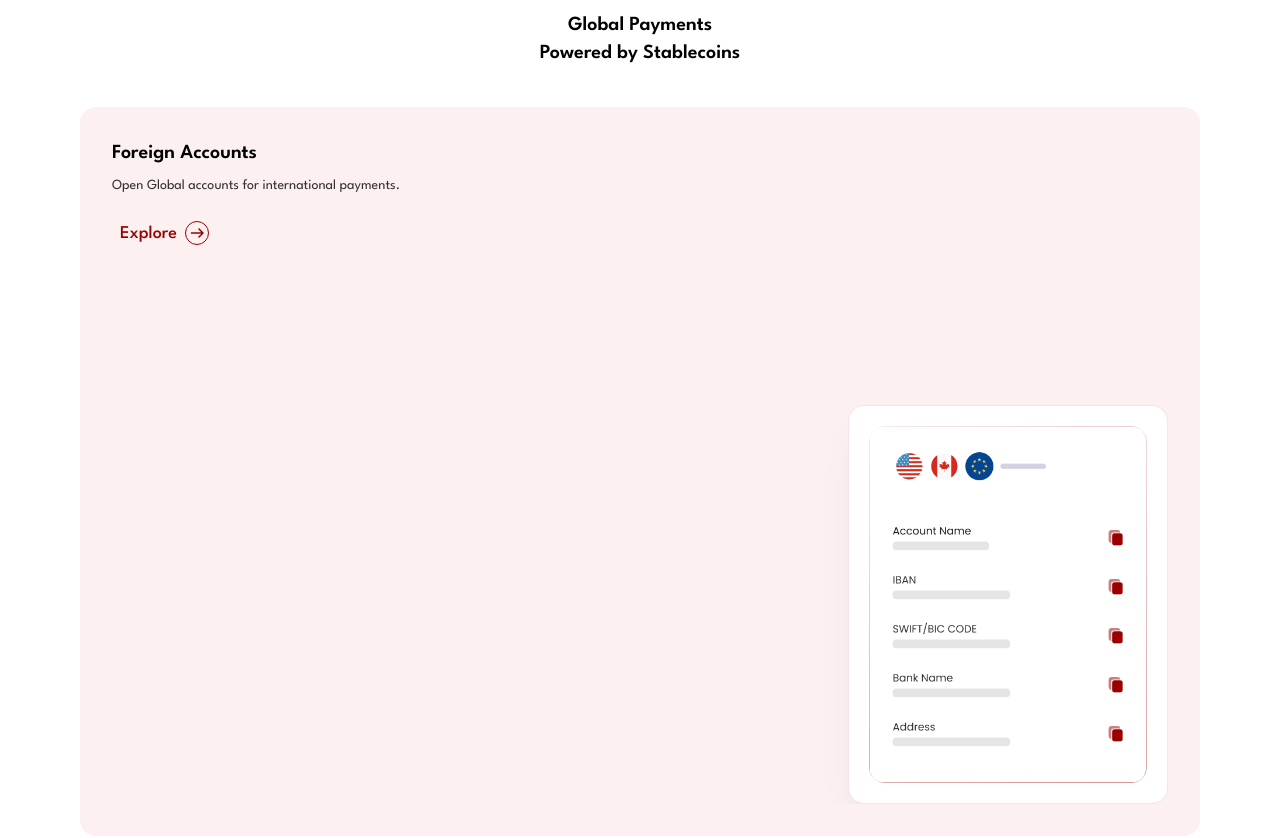
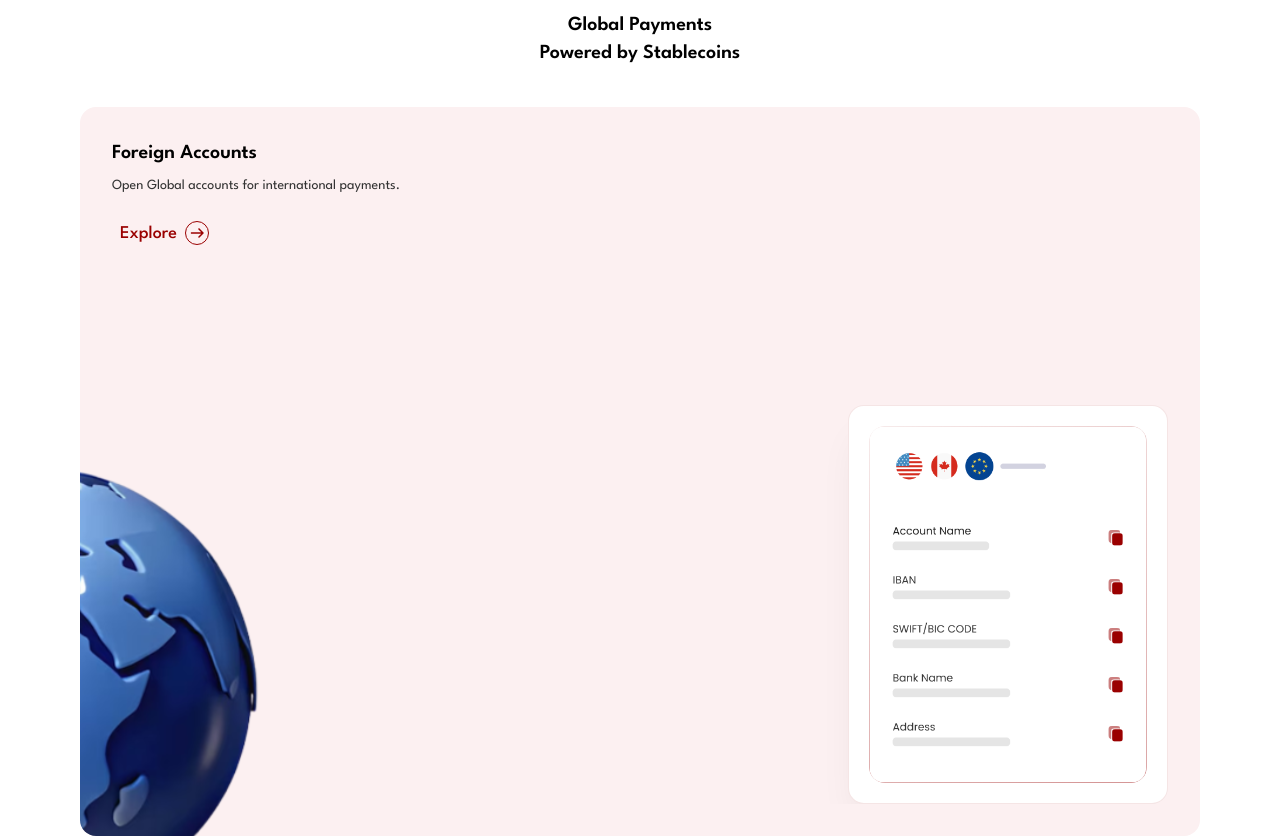
Before and after one commit to codacdanny/paybyleap-landing, a React (Vite) app: page / in a window 1280 px wide. Shown: the part 1020-1858 px from the top of the page. Built offline with nearby package versions, Linux system fonts and the light colour scheme; a web font is replaced by a local one.

Commit message:
added foreign accounts images

```diff
--- a/src/data/images/Index.tsx
+++ b/src/data/images/Index.tsx
@@ -12,6 +12,7 @@ import feesPolygon from "@/assets/images/Polygonbg.svg";
 import cryptoGraphic from "@/assets/images/cryptimg.svg";
 import smarterLogo from "@/assets/images/smarterlogo.svg";
 import foreignImage from "@/assets/images/foreign-image.png";
+import bgGlobe from "@/assets/images/foreign-accounts-globe.svg";
 import cardsImage from "@/assets/images/cards.png";
 import star from "@/assets/images/Star.svg";
 
@@ -60,6 +61,7 @@ export const figma = {
   cryptoGraphic,
   smarterLogo,
   foreignImage,
+  bgGlobe,
   cardsImage,
   star,
   starMobile: star,
--- a/src/pages/foreign-accounts/index.tsx
+++ b/src/pages/foreign-accounts/index.tsx
@@ -2,9 +2,6 @@ import { useRef, useState, useEffect, useCallback } from "react";
 import { figma } from "../../data/images/Index";
 import { LandingInset } from "../../components/landing-inset/Index";
 
-/* ------------------------------------------------------------------ */
-/*  DATA                                                               */
-/* ------------------------------------------------------------------ */
 
 const featurePills = [
   { label: "100% DIGITAL SIGNUP", bold: "100%", rest: " DIGITAL SIGNUP" },
--- a/src/pages/home/layouts/products/Index.tsx
+++ b/src/pages/home/layouts/products/Index.tsx
@@ -5,7 +5,7 @@ import { LandingInset } from "@/components/landing-inset/Index";
 
 function ForeignAccountsVisual() {
   return (
-    <div className="relative mt-6 min-h-[320px] overflow-hidden rounded-2xl bg-[#FCF0F1] md:min-h-[380px] min-[1440px]:mt-[43px] min-[1440px]:h-[512px] min-[1440px]:min-h-0 min-[1440px]:overflow-visible min-[1440px]:rounded-none">
+    <div className="relative mt-6 min-h-[320px] overflow-hidden rounded-2xl bg-transparent md:min-h-[380px] min-[1440px]:mt-[43px] min-[1440px]:h-[512px] min-[1440px]:min-h-0 min-[1440px]:overflow-visible min-[1440px]:rounded-none">
       <div className="relative z-[1] ml-auto mr-0 mt-14 max-w-[320px] rounded-2xl border border-primary/10 bg-white p-4 shadow-soft md:mt-32 md:p-5 min-[1440px]:absolute min-[1440px]:right-[22px] min-[1440px]:top-[56px] min-[1440px]:mt-[0] min-[1440px]:w-[320px] min-[1440px]:max-w-none min-[1440px]:rounded-[16px] min-[1440px]:border-0 min-[1440px]:bg-transparent min-[1440px]:p-0 min-[1440px]:shadow-none">
         <img
           src={figma.foreignImage}
@@ -188,8 +188,15 @@ export function ProductsSection() {
             </h2>
           </div>
 
-          <div className="mt-10 grid grid-cols-1 gap-6 min-[1440px]:mt-[56px] min-[1440px]:grid-cols-[minmax(0,545px)_minmax(0,548px)] min-[1440px]:gap-[27px]">
-            <article className="flex min-h-[464px] flex-col overflow-hidden rounded-2xl bg-[#fcf0f1] p-3 min-[1440px]:max-h-[711px] min-[1440px]:rounded-[16px] min-[1440px]:p-[22px] md:p-6 lg:p-8">
+          <div className="mt-10 grid grid-cols-1 gap-6 min-[1440px]:mt-[56px] min-[1440px]:grid-cols-[545px_545px] min-[1440px]:gap-[27px]">
+            <article className="relative flex min-h-[464px] flex-col overflow-hidden rounded-2xl bg-[#fcf0f1] p-3 min-[1440px]:h-[711px] min-[1440px]:w-[545px] min-[1440px]:max-w-[545px] min-[1440px]:rounded-[16px] min-[1440px]:p-[22px] md:p-6 lg:p-8">
+              <img
+                src={figma.bgGlobe}
+                alt=""
+                aria-hidden
+                className="pointer-events-none absolute bottom-0 left-0 z-0 h-[300px] w-auto max-w-none -translate-x-[40%] translate-y-[12%] object-contain object-left-bottom sm:h-[460px] md:h-[500px] min-[1440px]:h-[552px] min-[1440px]:max-h-[576px] min-[1440px]:-translate-x-[14%] min-[1440px]:translate-y-[16%]"
+              />
+              <div className="relative z-[1] flex min-h-0 flex-1 flex-col">
                 <h3 className="font-nohemi text-[20px] font-semibold leading-7 text-grey-100 min-[1440px]:text-[32px] min-[1440px]:leading-10">
                   Foreign Accounts
                 </h3>
@@ -204,9 +211,10 @@ export function ProductsSection() {
                   <img src={figma.exploreArrow} alt="" className="size-6" />
                 </Link>
                 <ForeignAccountsVisual />
+              </div>
             </article>
 
-            <article className="flex min-h-[464px] flex-col overflow-hidden rounded-2xl bg-[#fdf2d8] p-3 min-[1440px]:max-h-[711px] min-[1440px]:rounded-[16px] min-[1440px]:p-[18px] md:p-6 lg:p-8">
+            <article className="flex min-h-[464px] flex-col overflow-hidden rounded-2xl bg-[#fdf2d8] p-3 min-[1440px]:h-[711px] min-[1440px]:w-[545px] min-[1440px]:max-w-[545px] min-[1440px]:rounded-[16px] min-[1440px]:p-[18px] md:p-6 lg:p-8">
               <h3 className="font-nohemi text-[20px] font-semibold leading-7 text-grey-100 min-[1440px]:text-[32px] min-[1440px]:leading-10">
                 Stablecoins Virtual/Physical Cards
               </h3>
```
Also changed, not shown: src/assets/images/foreign-accounts-globe.svg (added). Lines whose indentation alone changed are shown as unchanged.
